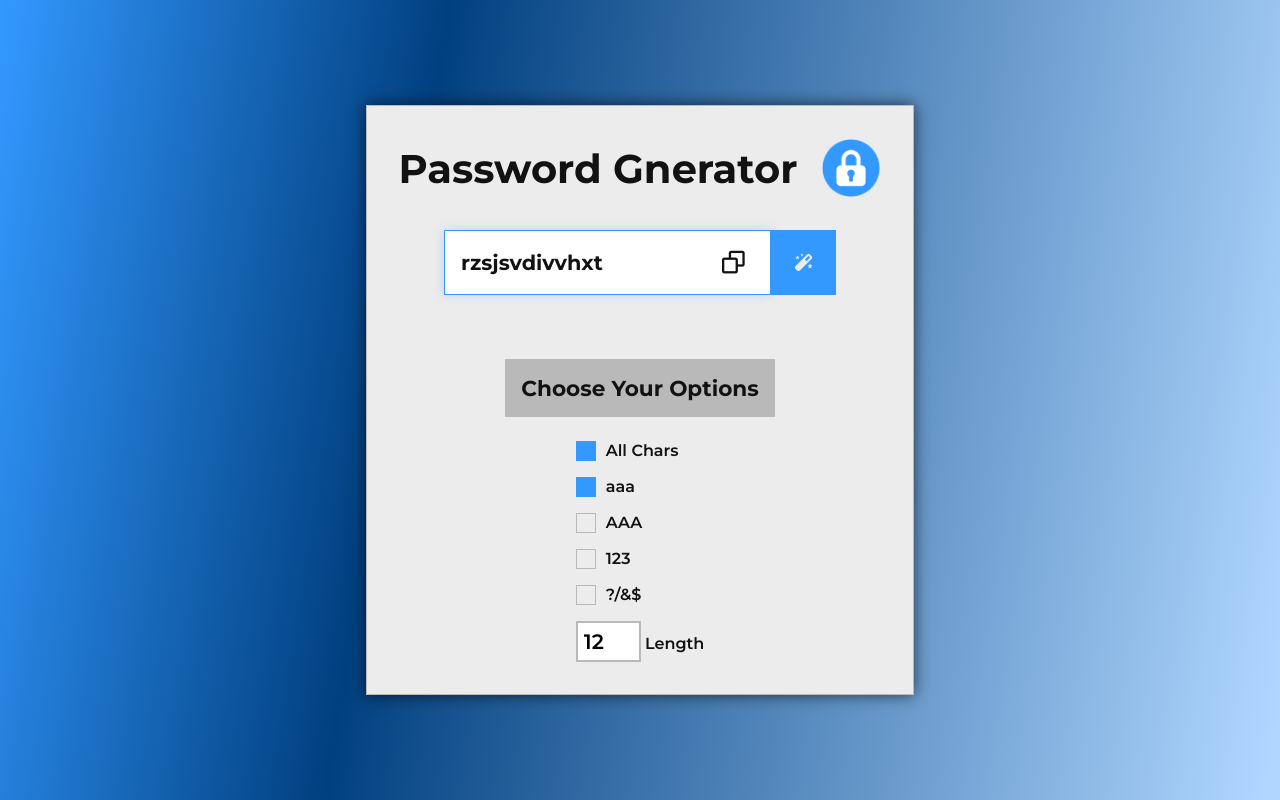
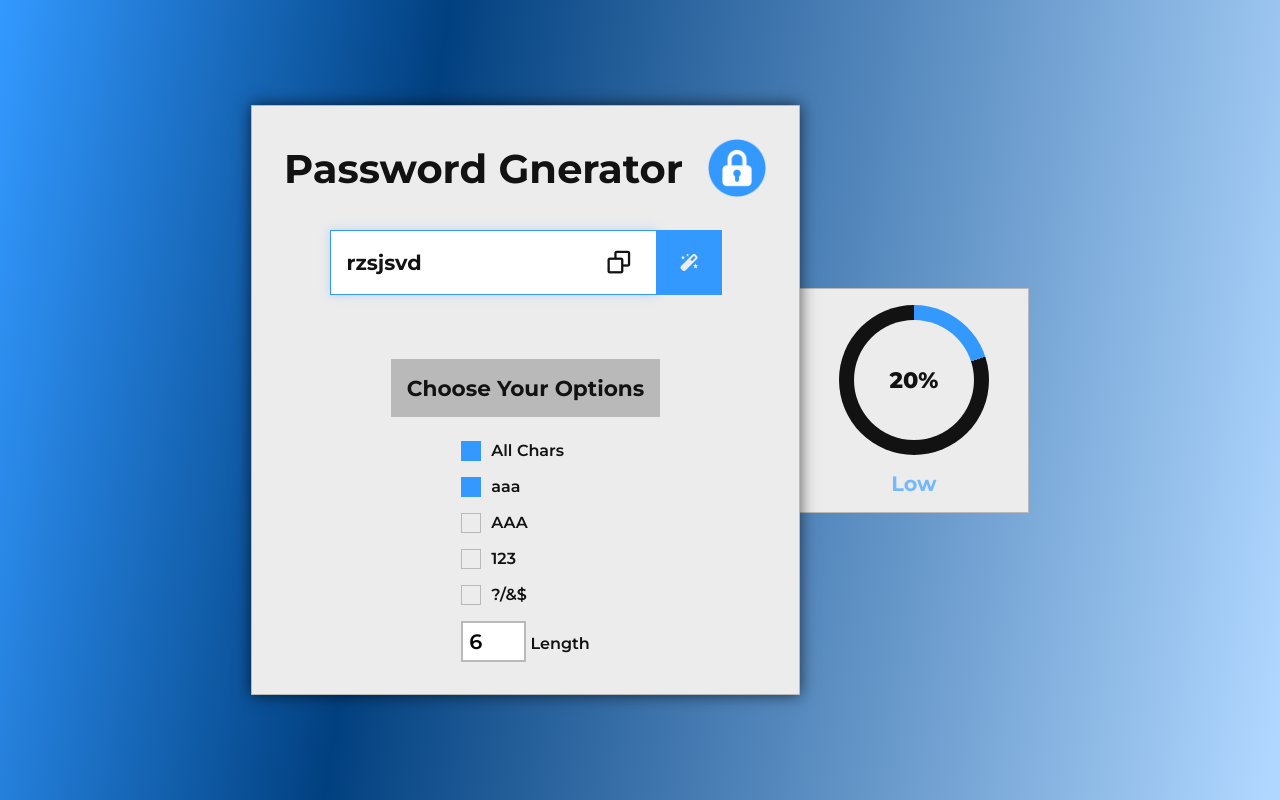
Before and after one commit to kamilkoziol5/Password-Generator-JS, a website built with Vite: page index.html in a window 1280 px wide. Both pictures are taken after a click on the button 803 px from the left and 262 px from the top of the page. Built offline with nearby package versions, Linux system fonts and the light colour scheme; files whose address does not match are found by name.

Commit message:
add circual progress strength

```diff
--- a/package.json
+++ b/package.json
@@ -6,9 +6,11 @@
 	"scripts": {
 		"dev": "vite",
 		"build": "vite build",
-    "preview": "vite preview"
+		"preview": "vite preview",
+		"deploy": "gh-pages -d dist"
 	},
 	"devDependencies": {
+		"gh-pages": "^6.3.0",
 		"sass-embedded": "^1.89.2",
 		"vite": "^7.0.4"
 	},
--- a/src/JAVASCRIPT/renderApp.js
+++ b/src/JAVASCRIPT/renderApp.js
@@ -5,8 +5,7 @@ export default function renderApp() {
 	ctn.innerHTML = `
 <h1>
 				Password Gnerator
-				<img src="public/padlock.png" alt="" />
-			</h1>
+				<img src="./padlock.png" alt="generate-icon" />			</h1>
 
 			<div class="input-container">
 				<div class="input-wrapper">
@@ -52,7 +51,7 @@ export default function renderApp() {
 					<label for="symbol-checkbox">?/&$</label>
 				</div>
 				<div class="number-wrapper">
-					<input type="number" value="12" id="length" min="5" />
+					<input type="number" value="6" id="length" min="5" />
 					<label for="length">Length</label>
 				</div>
 			</div>
--- /dev/null
+++ b/src/JAVASCRIPT/renderStrengthProgress.js
@@ -0,0 +1,20 @@
+export default function renderStrengthProgress() {
+	const existing = document.querySelector('.strength-progress-box');
+	if (existing) existing.remove();
+
+	const progress = document.createElement('section');
+
+	progress.classList.add('strength-progress-box');
+	progress.innerHTML = `
+    <div class="strength-container">
+				<div class="strength-progress">
+					<span class="strength-value">0%</span>
+				</div>
+				<p class="strength-label">Siła hasła</p>
+			</div>
+    `;
+	document.body.append(progress);
+	setTimeout(() => {
+		progress.classList.add('show');
+	}, 10);
+}
--- /dev/null
+++ b/src/JAVASCRIPT/setPasswordStrength.js
@@ -0,0 +1,73 @@
+import state from './state';
+
+export default function setPasswordStrength(
+	passwordLength,
+	includesLowerCase,
+	includesUpperCase,
+	includesNumbers,
+	includesSymbols
+) {
+	const progressEl = document.querySelector('.strength-progress');
+	const valueEl = document.querySelector('.strength-value');
+	const strengthLabel = document.querySelector('.strength-label');
+
+	let strength = 0;
+	let progressStartValue = 0;
+	let speed = 10;
+
+	if (!progressEl || !valueEl) return;
+
+	if (state.progressInterval) clearInterval(state.progressInterval);
+
+	valueEl.textContent = '0';
+	progressEl.style.background = `conic-gradient(#3399ff 0deg, #121212 0deg)`;
+
+	if (passwordLength >= 6) strength += 10;
+
+	if (passwordLength >= 8) strength += 20;
+
+	if (passwordLength >= 9) strength += 15;
+
+	if (passwordLength >= 17) strength += 10;
+
+	if (passwordLength >= 19) strength += 10;
+
+	if (includesLowerCase) strength += 10;
+
+	if (includesUpperCase) strength += 10;
+
+	if (includesNumbers) strength += 15;
+
+	if (includesSymbols) strength += 20;
+
+	if (strength <= 30) {
+		strengthLabel.textContent = 'Low';
+		strengthLabel.style.color = ' #74b9ffff';
+	} else if (strength <= 70) {
+		strengthLabel.textContent = 'Almost Good';
+		strengthLabel.style.color = ' #359affff';
+	} else {
+		strengthLabel.textContent = 'Perfect!!';
+		strengthLabel.style.color = '#0163c5ff';
+		strengthLabel.style.textDecoration = 'overline';
+	}
+
+	state.passwordStrength = strength;
+
+	let progressEndValue = strength;
+
+	let progress = setInterval(() => {
+		progressStartValue++;
+
+		valueEl.textContent = `${progressStartValue}%`;
+		progressEl.style.background = `conic-gradient(#3399ff ${
+			progressStartValue * 3.6
+		}deg, #121212 0deg)`;
+
+		if (progressStartValue === progressEndValue) {
+			clearInterval(progress);
+		}
+	}, speed);
+
+	state.progressInterval = progress;
+}
--- a/src/JAVASCRIPT/state.js
+++ b/src/JAVASCRIPT/state.js
@@ -1,6 +1,11 @@
-export default function state() {
-	passwordLength = 12;
-	includesUpperCase = false;
-	inclucedNumbers = false;
-	inclucedSymbols = false;
-}
+const state = {
+	passwordLength: 12,
+	includesLowerCase: true,
+	includesUpperCase: false,
+	includesNumbers: false,
+	includesSymbols: false,
+	passwordStrength: 0,
+	progressInterval: null, // ✅ dodajemy tu interwał
+};
+
+export default state;
--- /dev/null
+++ b/src/SCSS/_circualStrength.scss
@@ -0,0 +1,69 @@
+@use 'variables' as *;
+
+.strength-progress-box {
+	max-width: 0;
+	overflow: hidden;
+	width: 100%;
+	padding: 0;
+	border: 1px solid $strokeColor;
+	border-left: 1px solid $whiteColor;
+	margin-left: -1px;
+	background-color: $whiteColor;
+	display: flex;
+	align-items: center;
+	justify-content: center;
+	flex-direction: column;
+	border-radius: 0;
+	pointer-events: none;
+	opacity: 0;
+	transition: 300ms ease;
+
+	.strength-container {
+		width: 160px;
+		display: flex;
+		flex-direction: column;
+		align-items: center;
+		justify-content: center;
+
+		.strength-progress {
+			position: relative;
+			width: 150px;
+			height: 150px;
+			border-radius: 50%;
+			background: conic-gradient($accentColor 3.6deg, $darkText 0deg);
+			display: flex;
+			align-items: center;
+			justify-content: center;
+
+			.strength-value {
+				position: relative;
+				font-size: 1.4rem;
+				font-weight: 800;
+				color: $darkText;
+			}
+
+			&:before {
+				content: '';
+				position: absolute;
+				width: 120px;
+				height: 120px;
+				background-color: $whiteColor;
+				border-radius: 50%;
+			}
+		}
+
+		.strength-label {
+			font-size: 1.3rem;
+			font-weight: 700;
+			color: $darkText;
+			margin-top: 1rem;
+		}
+	}
+
+	&.show {
+		opacity: 1;
+		padding: 1rem;
+		max-width: 230px;
+		color: #70ff1d;
+	}
+}
--- a/src/SCSS/_generateContainer.scss
+++ b/src/SCSS/_generateContainer.scss
@@ -172,7 +172,7 @@
 				&:checked + label::before {
 					background-color: $accentColor;
 					border: 1px solid $accentColor;
-					background-image: url('public/check1.svg');
+					background-image: url('./check1.svg');
 					background-repeat: no-repeat;
 					background-position: center;
 					background-size: 20px 20px;
@@ -181,7 +181,7 @@
 				&:indeterminate + label:before {
 					background-color: $accentColor;
 					border: 1px solid $accentColor;
-					background-image: url('public/indeterminate.svg');
+					background-image: url('./indeterminate.svg');
 					background-repeat: no-repeat;
 					background-position: center;
 					background-size: 25px 30px;
--- a/src/SCSS/style.scss
+++ b/src/SCSS/style.scss
@@ -2,3 +2,4 @@
 @import 'base';
 @import 'generateContainer';
 @import 'popup';
+@import 'circualStrength';
--- a/src/main.js
+++ b/src/main.js
@@ -3,10 +3,11 @@ import checkChecboxesInfo from './JAVASCRIPT/checkCheckboxInfo';
 import copyPassword from './JAVASCRIPT/copyPassword';
 import generatePassword from './JAVASCRIPT/generatePassword';
 import renderApp from './JAVASCRIPT/renderApp';
+import renderStrengthProgress from './JAVASCRIPT/renderStrengthProgress';
+import setPasswordStrength from './JAVASCRIPT/setPasswordStrength';
 import state from './JAVASCRIPT/state';
 import './SCSS/style.scss';
 import 'boxicons/css/boxicons.min.css';
-
 
 renderApp();
 checkAll();
@@ -24,6 +25,14 @@ generateBtn.addEventListener('click', () => {
 		state.includesNumbers,
 		state.includesSymbols
 	);
+	renderStrengthProgress();
+	setPasswordStrength(
+		state.passwordLength,
+		state.includesLowerCase,
+		state.includesUpperCase,
+		state.includesNumbers,
+		state.includesSymbols
+	);
 });
 
 copyBtn.addEventListener('click', copyPassword);
--- /dev/null
+++ b/vite.config.js
@@ -0,0 +1,6 @@
+// vite.config.js
+import { defineConfig } from 'vite';
+
+export default defineConfig({
+	base: '/Password-Generator-JS/',
+});
```
Also changed, not shown: 1 other file. Lines whose indentation alone changed are shown as unchanged.
